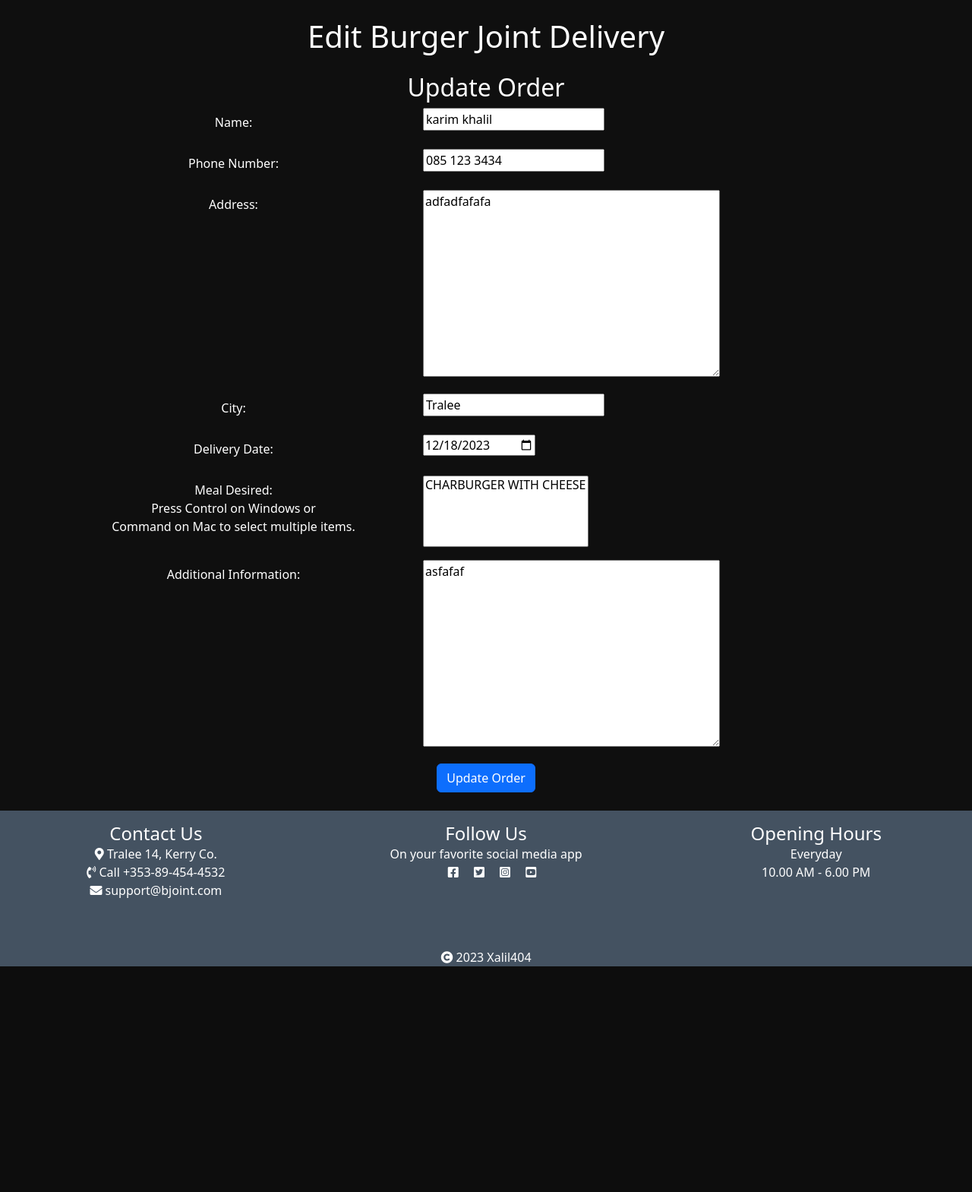
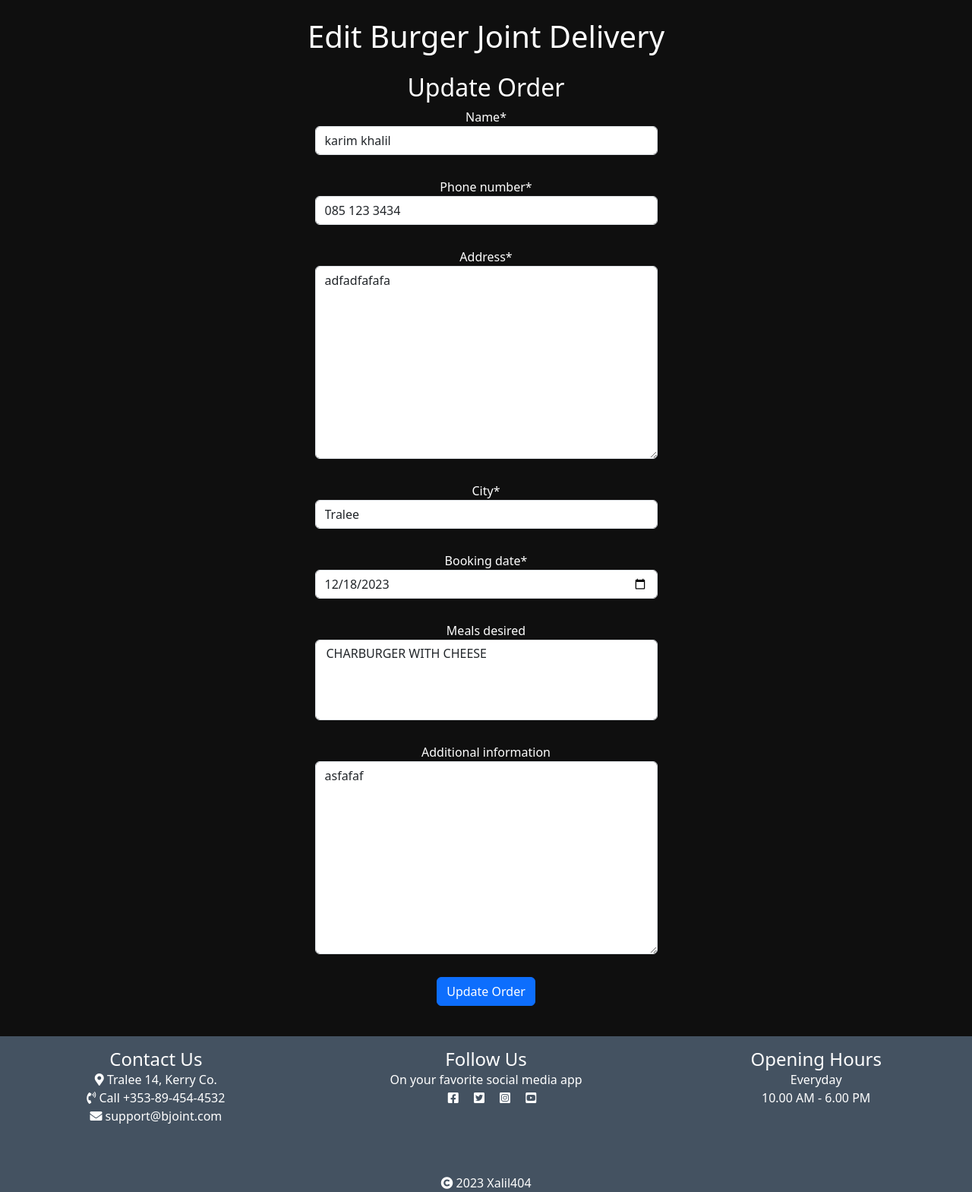
Before and after one commit to Xalil404/burgerjoint, a Django app: page /edit_delivery/2 in a window 1280 px wide. Shown: the part 60-1629 px from the top of the page at 76% size. Before the commit the page ends 1332 px from the top, so only its background shows below. Run offline with Django 3.2, Linux system fonts and the light colour scheme; data comes from the database, SQL or seed files in the repository; both versions use the stored data as it was after the commit; tables that the repository leaves empty hold one stand-in row (values such as "Sample post"); some libraries are stand-ins or nearby versions.

Commit message:
Updated create delivery page and edit delivery page to use crispy forms for better UI

```diff
--- a/templates/edit_delivery.html
+++ b/templates/edit_delivery.html
@@ -1,4 +1,6 @@
 {% extends "base.html" %}
+
+{% load crispy_forms_tags %}
 
 {% block content %}
 
@@ -7,65 +9,18 @@
 
     <div class="mb-4">
         <h2 class="text-white">Update Order</h2>
-        <form method="POST">
-            {% csrf_token %}
-
-            <div class="mb-3 text-white form-group row">
-                <label for="{{ form.name.id }}" class="col-sm-5 col-form-label">Name:</label>
-                <div class="col-sm-1">
-                    {{ form.name }}
+        <div class="row justify-content-center">
+            <form method="POST" class="form text-white col-sm-5">
+                {% csrf_token %}
+                {{ form|crispy }}
+                <div class="mb-3 form-group row">
+                    <div class="col-sm-12">
+                        <button type="submit" class="btn btn-primary">Update Order</button>
+                    </div>
                 </div>
-            </div>
-
-            <div class="mb-3 text-white form-group row">
-                <label for="{{ form.phone_number.id }}" class="col-sm-5 col-form-label">Phone Number:</label>
-                <div class="col-sm-1">
-                    {{ form.phone_number }}
-                </div>
-            </div>
-
-            <div class="mb-3 text-white form-group row">
-                <label for="{{ form.address.id }}" class="col-sm-5 col-form-label">Address:</label>
-                <div class="col-sm-1">
-                    {{ form.address }}
-                </div>
-            </div>
-
-            <div class="mb-3 text-white form-group row">
-                <label for="id_city" class="col-sm-5 col-form-label">City:</label>
-                <div class="col-sm-1">
-                    {{ form.city }}
-                </div>
-            </div>
-
-            <div class="mb-3 text-white form-group row">
-                <label for="{{ form.booking_date.id }}" class="col-sm-5 col-form-label">Delivery Date:</label>
-                <div class="col-sm-1">
-                    {{ form.booking_date }}
-                </div>
-            </div>
-
-            <div class="mb-3 text-white form-group row">
-                <label for="{{ form.meals_desired.id }}" class="col-sm-5 col-form-label">Meal Desired: <br>Press Control
-                    on Windows or <br>Command on Mac to select multiple items.</label>
-                <div class="col-sm-1">
-                    {{ form.meals_desired }}
-                </div>
-            </div>
-
-            <div class="mb-3 text-white form-group row">
-                <label for="{{ form.additional_information.id }}" class="col-sm-5 col-form-label">Additional
-                    Information:</label>
-                <div class="col-sm-1">
-                    {{ form.additional_information }}
-                </div>
-            </div>
-
-            <button type="submit" class="btn btn-primary">Update Order</button>
-
-        </form>
+            </form>
+        </div>
     </div>
-
 </div>
 
 
```
Also changed, not shown: templates/create_delivery.html (+12 -58 lines), db.sqlite3.
